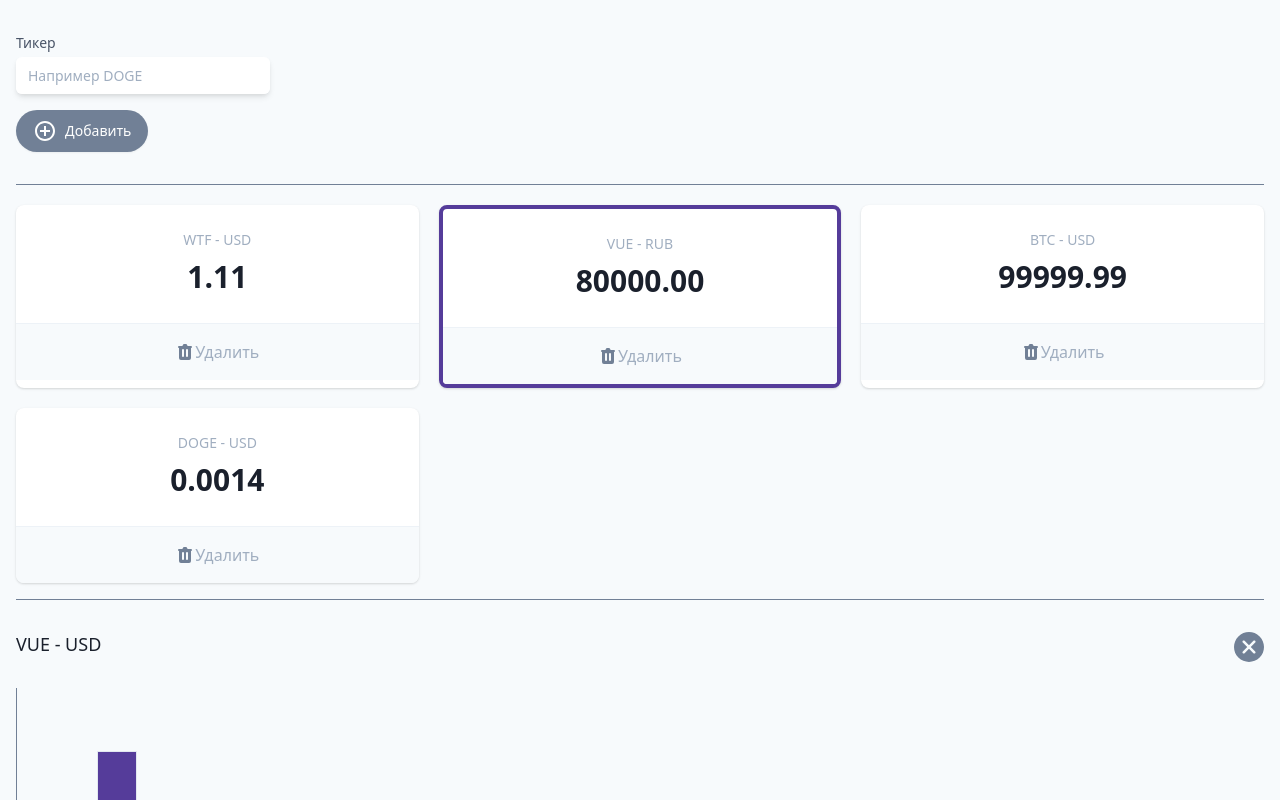
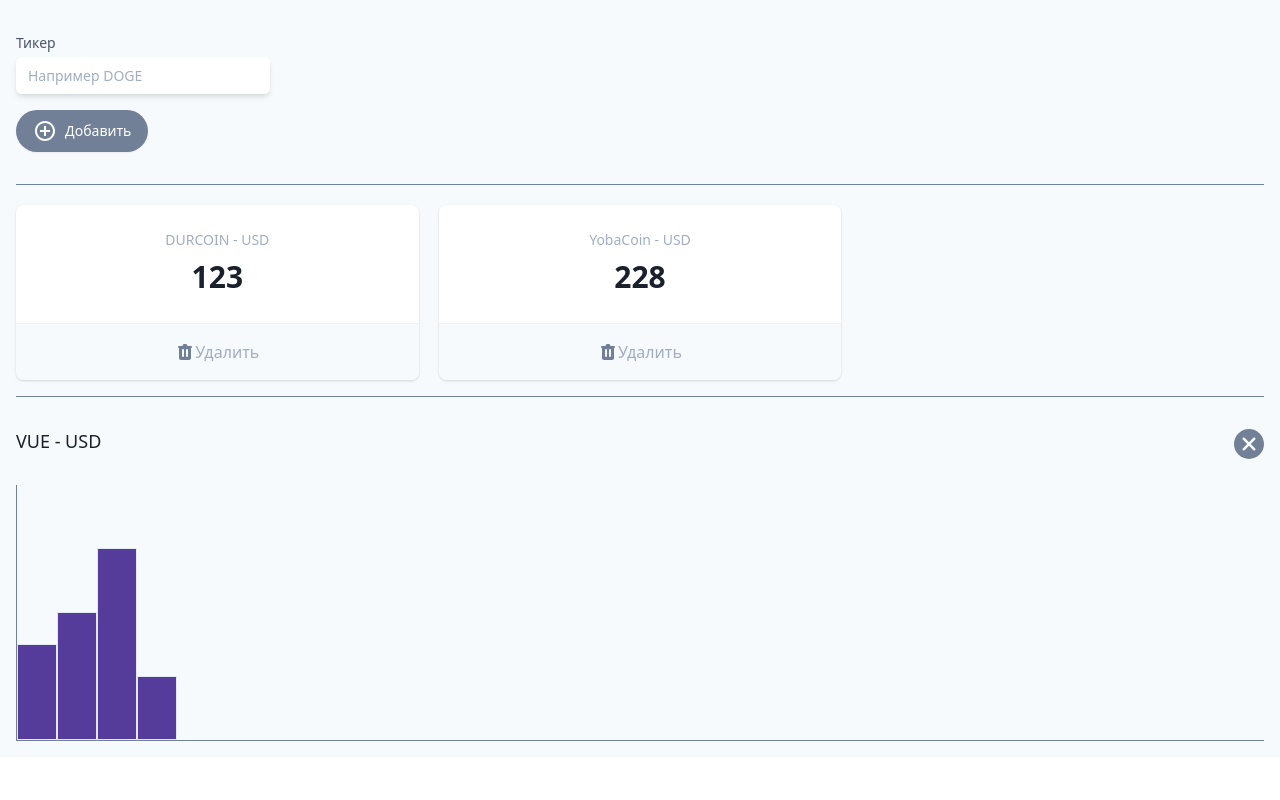
Before and after one commit to seeyouguys/vue-cryptonomicon, a Vue app: page / in a window 1280 px wide. Shown: the top 800 px of the page. Built offline with nearby package versions, Linux system fonts and the light colour scheme.

Commit message:
реализовано хранение добавление, удаление тикеров

```diff
--- a/src/App.vue
+++ b/src/App.vue
@@ -5,23 +5,60 @@
             <section>
                 <div class="flex">
                     <div class="max-w-xs">
-          <label for="wallet" class="block text-sm font-medium text-gray-700"
+                        <label
+                            for="wallet"
+                            class="block text-sm font-medium text-gray-700"
                             >Тикер</label
                         >
                         <div class="mt-1 relative rounded-md shadow-md">
                             <input
+                                @keyup.enter="addTicker"
+                                v-model="tickerInInput"
                                 type="text"
                                 name="wallet"
                                 id="wallet"
-              class="block w-full pr-10 border-gray-300 text-gray-900 focus:outline-none focus:ring-gray-500 focus:border-gray-500 sm:text-sm rounded-md"
+                                class="
+                                    block
+                                    w-full
+                                    pr-10
+                                    border-gray-300
+                                    text-gray-900
+                                    focus:outline-none
+                                    focus:ring-gray-500
+                                    focus:border-gray-500
+                                    sm:text-sm
+                                    rounded-md
+                                "
                                 placeholder="Например DOGE"
                             />
                         </div>
                     </div>
                 </div>
                 <button
+                    @click="addTicker"
                     type="button"
-        class="my-4 inline-flex items-center py-2 px-4 border border-transparent shadow-sm text-sm leading-4 font-medium rounded-full text-white bg-gray-600 hover:bg-gray-700 transition-colors duration-300 focus:outline-none focus:ring-2 focus:ring-offset-2 focus:ring-gray-500"
+                    class="
+                        my-4
+                        inline-flex
+                        items-center
+                        py-2
+                        px-4
+                        border border-transparent
+                        shadow-sm
+                        text-sm
+                        leading-4
+                        font-medium
+                        rounded-full
+                        text-white
+                        bg-gray-600
+                        hover:bg-gray-700
+                        transition-colors
+                        duration-300
+                        focus:outline-none
+                        focus:ring-2
+                        focus:ring-offset-2
+                        focus:ring-gray-500
+                    "
                 >
                     <!-- Heroicon name: solid/mail -->
                     <svg
@@ -39,23 +76,63 @@
                     Добавить
                 </button>
             </section>
-
+            <template v-if="tickers.length > 0">
                 <hr class="w-full border-t border-gray-600 my-4" />
                 <dl class="mt-5 grid grid-cols-1 gap-5 sm:grid-cols-3">
                     <div
-          class="bg-white overflow-hidden shadow rounded-lg border-purple-800 border-solid cursor-pointer"
+                        v-for="t in tickers"
+                        :key="t.name"
+                        class="
+                            bg-white
+                            overflow-hidden
+                            shadow
+                            rounded-lg
+                            border-purple-800 border-solid
+                            cursor-pointer
+                        "
                     >
                         <div class="px-4 py-5 sm:p-6 text-center">
-            <dt class="text-sm font-medium text-gray-500 truncate">
-              WTF - USD
+                            <dt
+                                class="
+                                    text-sm
+                                    font-medium
+                                    text-gray-500
+                                    truncate
+                                "
+                            >
+                                {{ t.name }} - USD
                             </dt>
-            <dd class="mt-1 text-3xl font-semibold text-gray-900">
-              1.11
+                            <dd
+                                class="
+                                    mt-1
+                                    text-3xl
+                                    font-semibold
+                                    text-gray-900
+                                "
+                            >
+                                {{ t.value }}
                             </dd>
                         </div>
                         <div class="w-full border-t border-gray-200"></div>
                         <button
-            class="flex items-center justify-center font-medium w-full bg-gray-100 px-4 py-4 sm:px-6 text-md text-gray-500 hover:text-gray-600 hover:bg-gray-200 hover:opacity-20 transition-all focus:outline-none"
+                            @click="removeTicker(t)"
+                            class="
+                                flex
+                                items-center
+                                justify-center
+                                font-medium
+                                w-full
+                                bg-gray-100
+                                px-4
+                                py-4
+                                sm:px-6
+                                text-md text-gray-500
+                                hover:text-gray-600
+                                hover:bg-gray-200
+                                hover:opacity-20
+                                transition-all
+                                focus:outline-none
+                            "
                         >
                             <svg
                                 class="h-5 w-5"
@@ -68,120 +145,31 @@
                                     fill-rule="evenodd"
                                     d="M9 2a1 1 0 00-.894.553L7.382 4H4a1 1 0 000 2v10a2 2 0 002 2h8a2 2 0 002-2V6a1 1 0 100-2h-3.382l-.724-1.447A1 1 0 0011 2H9zM7 8a1 1 0 012 0v6a1 1 0 11-2 0V8zm5-1a1 1 0 00-1 1v6a1 1 0 102 0V8a1 1 0 00-1-1z"
                                     clip-rule="evenodd"
-              ></path></svg>Удалить
-          </button>
-        </div>
-        <div
-          class="bg-white overflow-hidden shadow rounded-lg border-purple-800 border-solid border-4 cursor-pointer"
-        >
-          <div class="px-4 py-5 sm:p-6 text-center">
-            <dt class="text-sm font-medium text-gray-500 truncate">
-              VUE - RUB
-            </dt>
-            <dd class="mt-1 text-3xl font-semibold text-gray-900">
-              80000.00
-            </dd>
-          </div>
-          <div class="w-full border-t border-gray-200"></div>
-          <button
-            class="flex items-center justify-center font-medium w-full bg-gray-100 px-4 py-4 sm:px-6 text-md text-gray-500 hover:text-gray-600 hover:bg-gray-200 hover:opacity-20 transition-all focus:outline-none"
-          >
-            <svg
-              class="h-5 w-5"
-              xmlns="http://www.w3.org/2000/svg"
-              viewBox="0 0 20 20"
-              fill="#718096"
-              aria-hidden="true"
-            >
-              <path
-                fill-rule="evenodd"
-                d="M9 2a1 1 0 00-.894.553L7.382 4H4a1 1 0 000 2v10a2 2 0 002 2h8a2 2 0 002-2V6a1 1 0 100-2h-3.382l-.724-1.447A1 1 0 0011 2H9zM7 8a1 1 0 012 0v6a1 1 0 11-2 0V8zm5-1a1 1 0 00-1 1v6a1 1 0 102 0V8a1 1 0 00-1-1z"
-                clip-rule="evenodd"
-              ></path></svg>Удалить
-          </button>
-        </div>
-        <div
-          class="bg-white overflow-hidden shadow rounded-lg border-purple-800 border-solid cursor-pointer"
-        >
-          <div class="px-4 py-5 sm:p-6 text-center">
-            <dt class="text-sm font-medium text-gray-500 truncate">
-              BTC - USD
-            </dt>
-            <dd class="mt-1 text-3xl font-semibold text-gray-900">
-              99999.99
-            </dd>
-          </div>
-          <div class="w-full border-t border-gray-200"></div>
-          <button
-            class="flex items-center justify-center font-medium w-full bg-gray-100 px-4 py-4 sm:px-6 text-md text-gray-500 hover:text-gray-600 hover:bg-gray-200 hover:opacity-20 transition-all focus:outline-none"
-          >
-            <svg
-              class="h-5 w-5"
-              xmlns="http://www.w3.org/2000/svg"
-              viewBox="0 0 20 20"
-              fill="#718096"
-              aria-hidden="true"
-            >
-              <path
-                fill-rule="evenodd"
-                d="M9 2a1 1 0 00-.894.553L7.382 4H4a1 1 0 000 2v10a2 2 0 002 2h8a2 2 0 002-2V6a1 1 0 100-2h-3.382l-.724-1.447A1 1 0 0011 2H9zM7 8a1 1 0 012 0v6a1 1 0 11-2 0V8zm5-1a1 1 0 00-1 1v6a1 1 0 102 0V8a1 1 0 00-1-1z"
-                clip-rule="evenodd"
-              ></path></svg>Удалить
-          </button>
-        </div>
-        <div
-          class="bg-white overflow-hidden shadow rounded-lg border-purple-800 border-solid cursor-pointer"
-        >
-          <div class="px-4 py-5 sm:p-6 text-center">
-            <dt class="text-sm font-medium text-gray-500 truncate">
-              DOGE - USD
-            </dt>
-            <dd class="mt-1 text-3xl font-semibold text-gray-900">
-              0.0014
-            </dd>
-          </div>
-          <div class="w-full border-t border-gray-200"></div>
-          <button
-            class="flex items-center justify-center font-medium w-full bg-gray-100 px-4 py-4 sm:px-6 text-md text-gray-500 hover:text-gray-600 hover:bg-gray-200 hover:opacity-20 transition-all focus:outline-none"
-          >
-            <svg
-              class="h-5 w-5"
-              xmlns="http://www.w3.org/2000/svg"
-              viewBox="0 0 20 20"
-              fill="#718096"
-              aria-hidden="true"
-            >
-              <path
-                fill-rule="evenodd"
-                d="M9 2a1 1 0 00-.894.553L7.382 4H4a1 1 0 000 2v10a2 2 0 002 2h8a2 2 0 002-2V6a1 1 0 100-2h-3.382l-.724-1.447A1 1 0 0011 2H9zM7 8a1 1 0 012 0v6a1 1 0 11-2 0V8zm5-1a1 1 0 00-1 1v6a1 1 0 102 0V8a1 1 0 00-1-1z"
-                clip-rule="evenodd"
-              ></path></svg>Удалить
+                                ></path></svg
+                            >Удалить
                         </button>
                     </div>
                 </dl>
                 <hr class="w-full border-t border-gray-600 my-4" />
+            </template>
             <section class="relative">
                 <h3 class="text-lg leading-6 font-medium text-gray-900 my-8">
                     VUE - USD
                 </h3>
-      <div class="flex items-end border-gray-600 border-b border-l h-64">
                 <div
-          class="bg-purple-800 border w-10 h-24"
-        ></div>
-        <div
-          class="bg-purple-800 border w-10 h-32"
-        ></div>
-        <div
-          class="bg-purple-800 border w-10 h-48"
-        ></div>
-        <div
-          class="bg-purple-800 border w-10 h-16"
-        ></div>
+                    class="
+                        flex
+                        items-end
+                        border-gray-600 border-b border-l
+                        h-64
+                    "
+                >
+                    <div class="bg-purple-800 border w-10 h-24"></div>
+                    <div class="bg-purple-800 border w-10 h-32"></div>
+                    <div class="bg-purple-800 border w-10 h-48"></div>
+                    <div class="bg-purple-800 border w-10 h-16"></div>
                 </div>
-      <button
-        type="button"
-        class="absolute top-0 right-0"
-      >
+                <button type="button" class="absolute top-0 right-0">
                     <svg
                         xmlns="http://www.w3.org/2000/svg"
                         xmlns:xlink="http://www.w3.org/1999/xlink"
@@ -192,7 +180,7 @@
                         x="0"
                         y="0"
                         viewBox="0 0 511.76 511.76"
-          style="enable-background:new 0 0 512 512"
+                        style="enable-background: new 0 0 512 512"
                         xml:space="preserve"
                     >
                         <g>
@@ -211,9 +199,35 @@
 
 <script>
 export default {
-  name: "cryptonomicon",
+    name: 'cryptonomicon',
+    data() {
+        return {
+            tickers: [
+                { name: 'DURCOIN', value: '123' },
+                { name: 'YobaCoin', value: '228' },
+            ],
+            tickerInInput: undefined,
+        }
+    },
+    methods: {
+        // Добавить новый тикер
+        addTicker: function () {
+            if (!this.tickerInInput) return
+
+            const newTicker = { name: this.tickerInInput, value: '-' }
+            this.tickers.push(newTicker)
+            this.tickerInInput = ''
+        },
+
+        // Удалить тикер
+        removeTicker: function (tickerToRemove) {
+            console.log
+            this.tickers = this.tickers.filter(
+                (t) => t.name !== tickerToRemove.name
+            )
+        },
+    },
 }
 </script>
 
-<style src="./app.css">
-</style>
+<style src="./app.css"></style>
```
Lines whose indentation alone changed are shown as unchanged.
